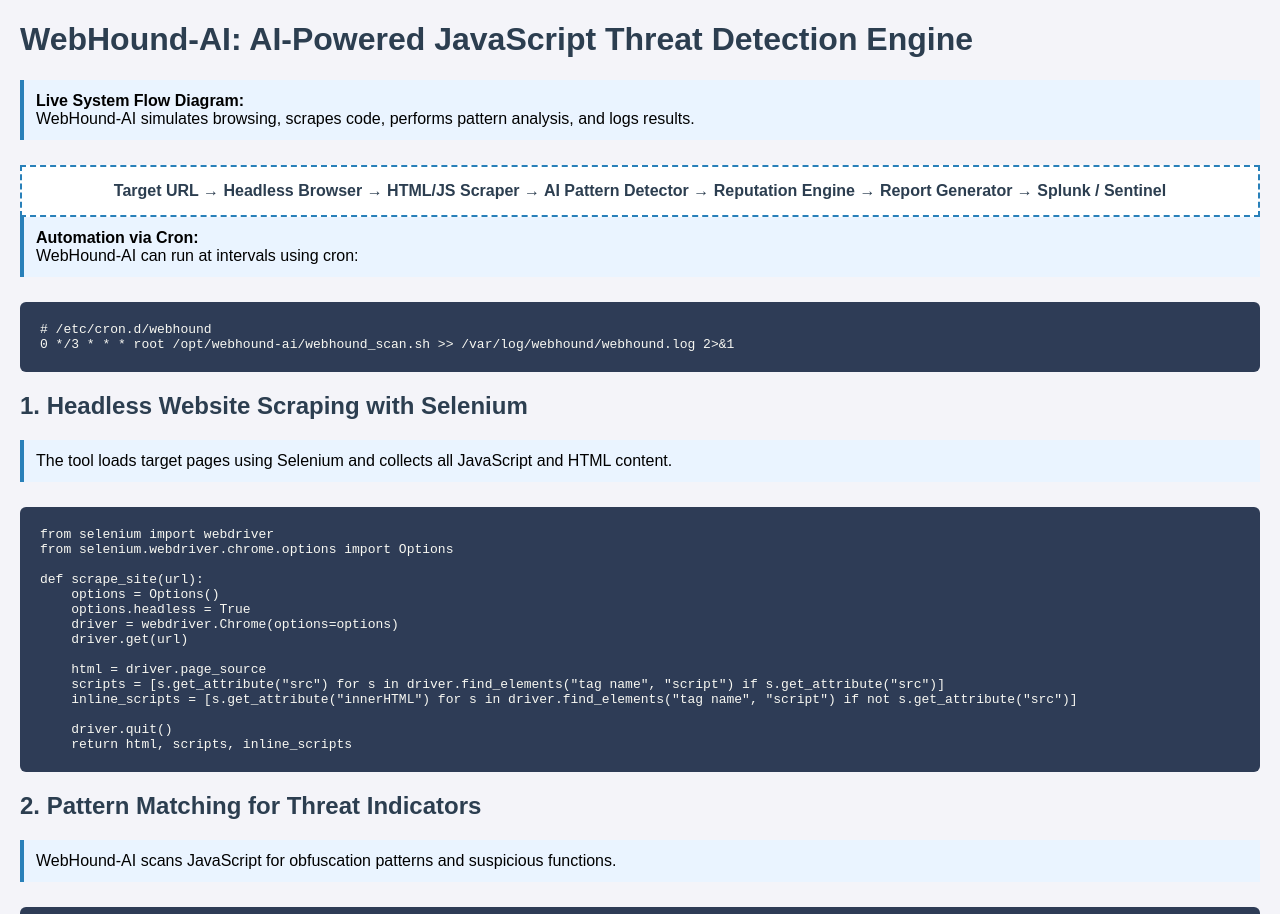
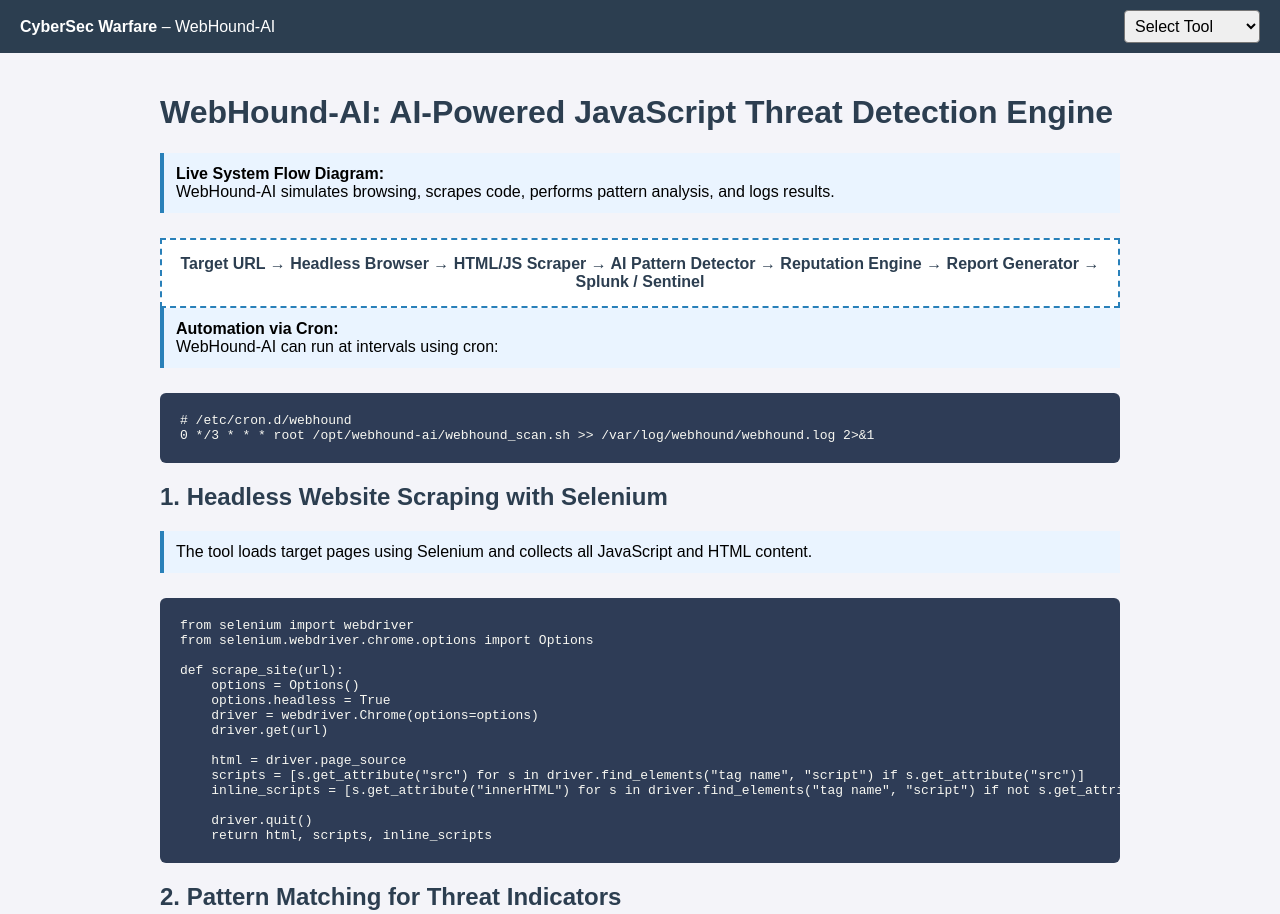
Before and after one commit to dylanleonard-1/cybersec-warfare.github.io, a plain HTML site: page webhound_ai.html in a window 1280 px wide. Shown: the top 914 px of the page. Drawn offline with Linux system fonts and the light colour scheme.

Commit message:
Update webhound_ai.html

```diff
--- a/webhound_ai.html
+++ b/webhound_ai.html
@@ -9,7 +9,26 @@
     body {
       font-family: Arial, sans-serif;
       background-color: #f4f4f9;
-      margin: 20px;
+      margin: 0;
+      padding: 0;
+    }
+    .navbar {
+      background-color: #2c3e50;
+      color: #fff;
+      padding: 10px 20px;
+      display: flex;
+      justify-content: space-between;
+      align-items: center;
+    }
+    .navbar select {
+      padding: 6px;
+      font-size: 16px;
+      border-radius: 4px;
+    }
+    .container {
+      max-width: 960px;
+      margin: 0 auto;
+      padding: 20px;
     }
     h1, h2 {
       color: #2c3e50;
@@ -39,6 +58,20 @@
   </style>
 </head>
 <body>
+
+<div class="navbar">
+  <div><strong>CyberSec Warfare</strong> – WebHound-AI</div>
+  <select onchange="location = this.value;">
+    <option value="#">Select Tool</option>
+    <option value="index.html">🏠 Home</option>
+    <option value="autored.html">AutoRed</option>
+    <option value="autoblue.html">AutoBlue</option>
+    <option value="sla_watchdog.html">SLAWatchdog</option>
+    <option value="riskrank_ai.html">RiskRank-AI</option>
+  </select>
+</div>
+
+<div class="container">
 
 <h1>WebHound-AI: AI-Powered JavaScript Threat Detection Engine</h1>
 
@@ -137,5 +170,6 @@ def check_virustotal(domain):
 WebHound-AI is a headless, AI-powered browser threat scanner that identifies malicious scripts before they harm users. It integrates seamlessly with Splunk, uses pattern-based detection logic, and enriches findings using multiple threat intelligence APIs.
 </p>
 
+</div>
 </body>
 </html>
```
